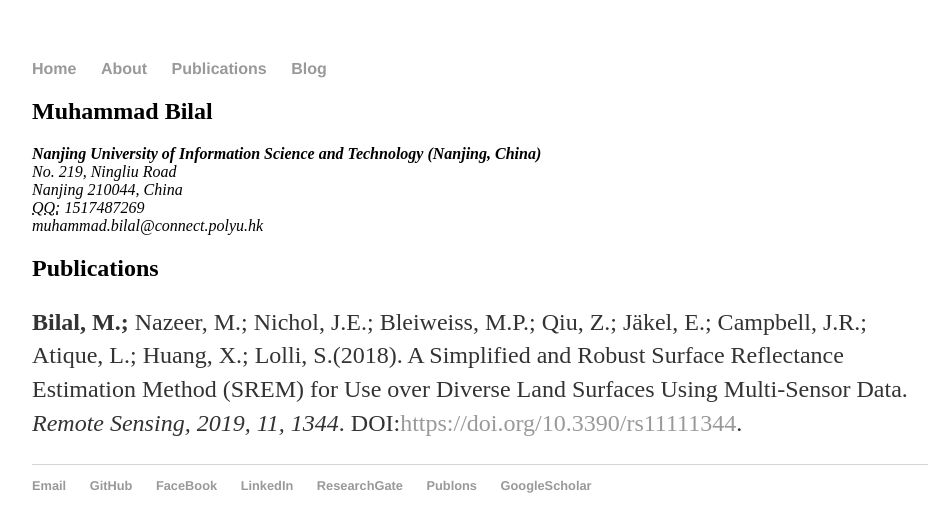
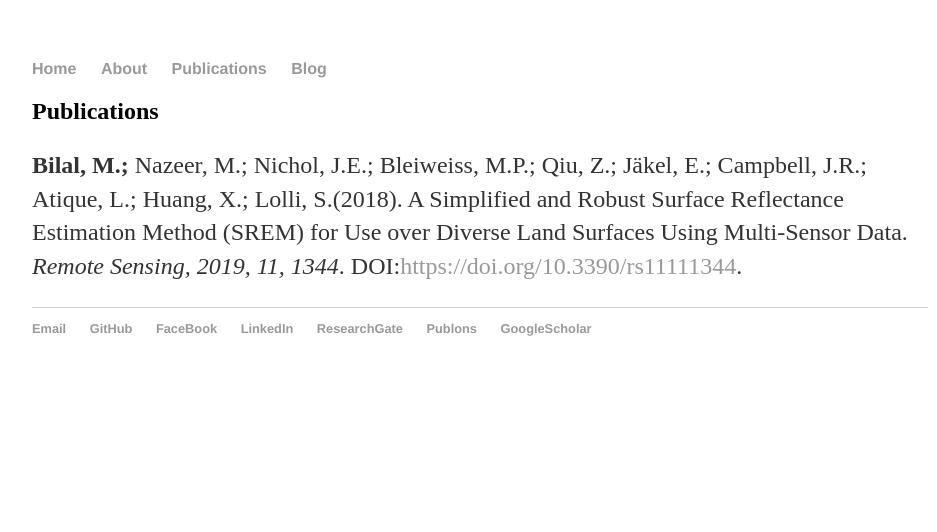
Before and after one commit to rs-DrBilal/rsbilal.github.io, a Jekyll site: the page built from publications/index.html, in a window 1280 px wide. Shown: the top 532 px of the page, without its empty margins (160-1097 px from the left). Built offline with Jekyll 4.4.1, drawn with Linux system fonts in a browser that asks for light colours.

Commit message:
Update index.html

```diff
--- a/publications/index.html
+++ b/publications/index.html
@@ -5,18 +5,9 @@ title: Publications of Muhammad Bilal
 
 	<div class="publications">
 
-					<h2>Muhammad Bilal</h2>
-					<address>
-					<strong>Nanjing University of Information Science and Technology (Nanjing, China)</strong><br>
-					No. 219, Ningliu Road<br>
-					Nanjing 210044, China<br>
-					<abbr title="QQ">QQ:</abbr> 1517487269<br>
-					<span class="obfuscate">muhammad.bilal@connect.polyu.hk</span>
-					</address>
+		<h2>Publications</h2>
 
-					<h2>Publications</h2>
-
-					<p><strong>Bilal, M.;</strong> Nazeer, M.; Nichol, J.E.; Bleiweiss, M.P.; Qiu, Z.; Jäkel, E.; Campbell, J.R.; Atique, L.; Huang, X.; Lolli, S.(2018). A Simplified and Robust Surface
+		<p><strong>Bilal, M.;</strong> Nazeer, M.; Nichol, J.E.; Bleiweiss, M.P.; Qiu, Z.; Jäkel, E.; Campbell, J.R.; Atique, L.; Huang, X.; Lolli, S.(2018). A Simplified and Robust Surface
 Reflectance Estimation Method (SREM) for Use over Diverse Land Surfaces Using Multi-Sensor Data. <em>Remote Sensing, 2019, 11, 1344</em>. DOI:<a href="#">https://doi.org/10.3390/rs11111344</a>.
 
 
```
